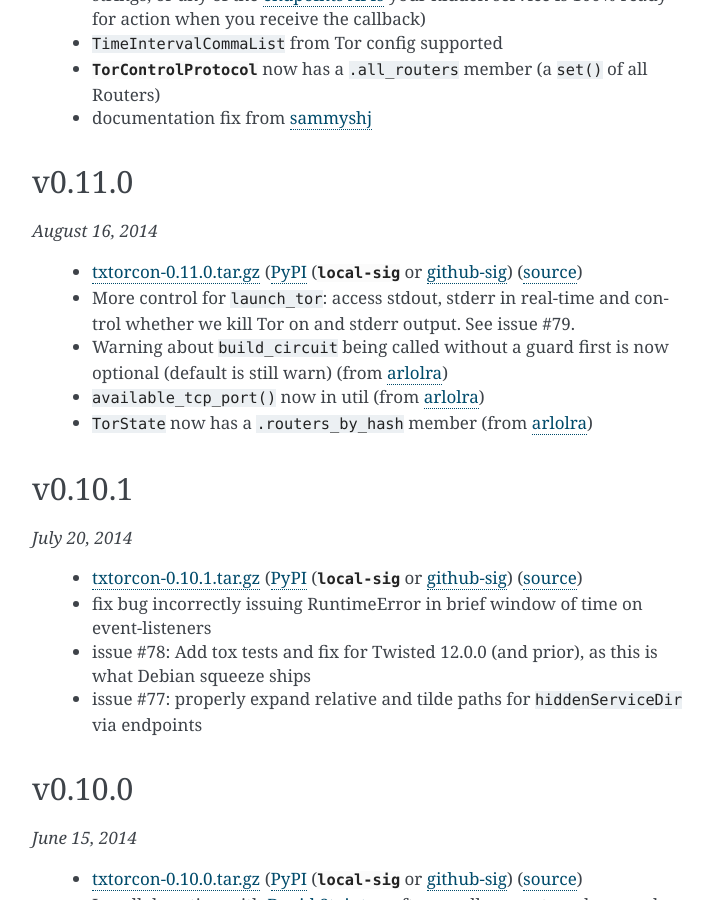
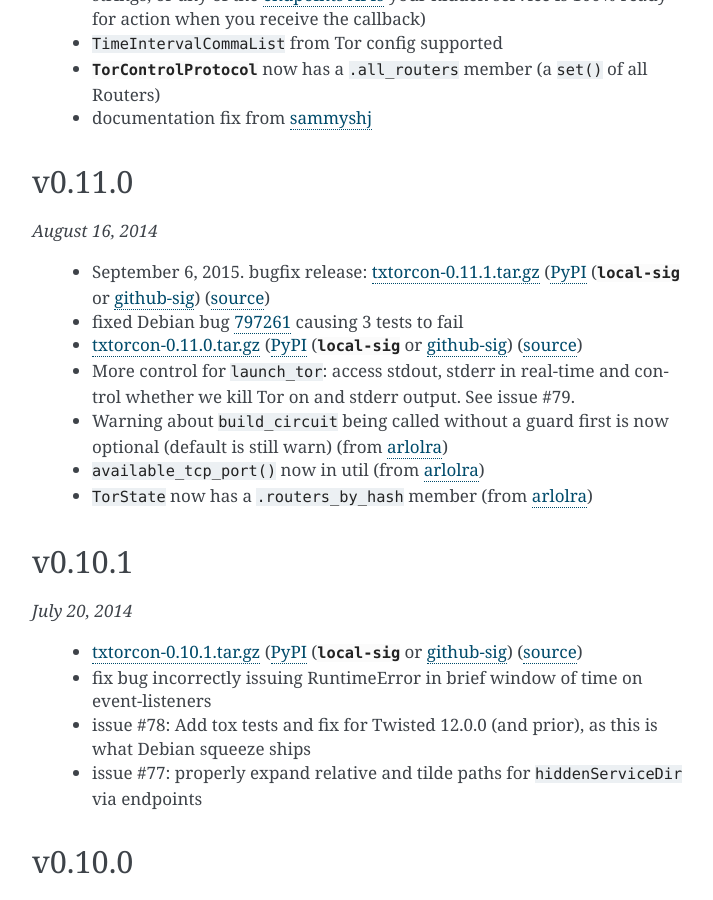
Before and after one commit to meejah/txtorcon, a Sphinx documentation site: the page built from docs/releases.rst, in a window 1280 px wide and 900 px high, scrolled down 1463 px. Shown: the whole window, without its empty margins (388-1101 px from the left). Built offline with Sphinx 7.4.7, drawn with Linux system fonts in a browser that asks for light colours.

Commit message:
note about 0.11.1 bugfix release

```diff
--- a/docs/releases.rst
+++ b/docs/releases.rst
@@ -71,6 +71,8 @@
 
 *August 16, 2014*
 
+ * September 6, 2015. bugfix release: `txtorcon-0.11.1.tar.gz <http://timaq4ygg2iegci7.onion/txtorcon-0.11.1.tar.gz>`_ (`PyPI <https://pypi.python.org/pypi/txtorcon/0.11.1>`_ (:download:`local-sig </../signatues/txtorcon-0.11.1.tar.gz.asc>` or `github-sig <https://github.com/meejah/txtorcon/blob/master/signatues/txtorcon-0.11.1.tar.gz.asc?raw=true>`_) (`source <https://github.com/meejah/txtorcon/archive/v0.11.1.tar.gz>`_)
+ * fixed Debian bug `797261 <https://bugs.debian.org/cgi-bin/bugreport.cgi?bug=797261>`_ causing 3 tests to fail
  * `txtorcon-0.11.0.tar.gz <http://timaq4ygg2iegci7.onion/txtorcon-0.11.0.tar.gz>`_ (`PyPI <https://pypi.python.org/pypi/txtorcon/0.11.0>`_ (:download:`local-sig </../signatues/txtorcon-0.11.0.tar.gz.asc>` or `github-sig <https://github.com/meejah/txtorcon/blob/master/signatues/txtorcon-0.11.0.tar.gz.asc?raw=true>`_) (`source <https://github.com/meejah/txtorcon/archive/v0.11.0.tar.gz>`_)
  * More control for ``launch_tor``: access stdout, stderr in real-time
    and control whether we kill Tor on and stderr output. See issue #79.
```
Also changed, not shown: 2 other files.
